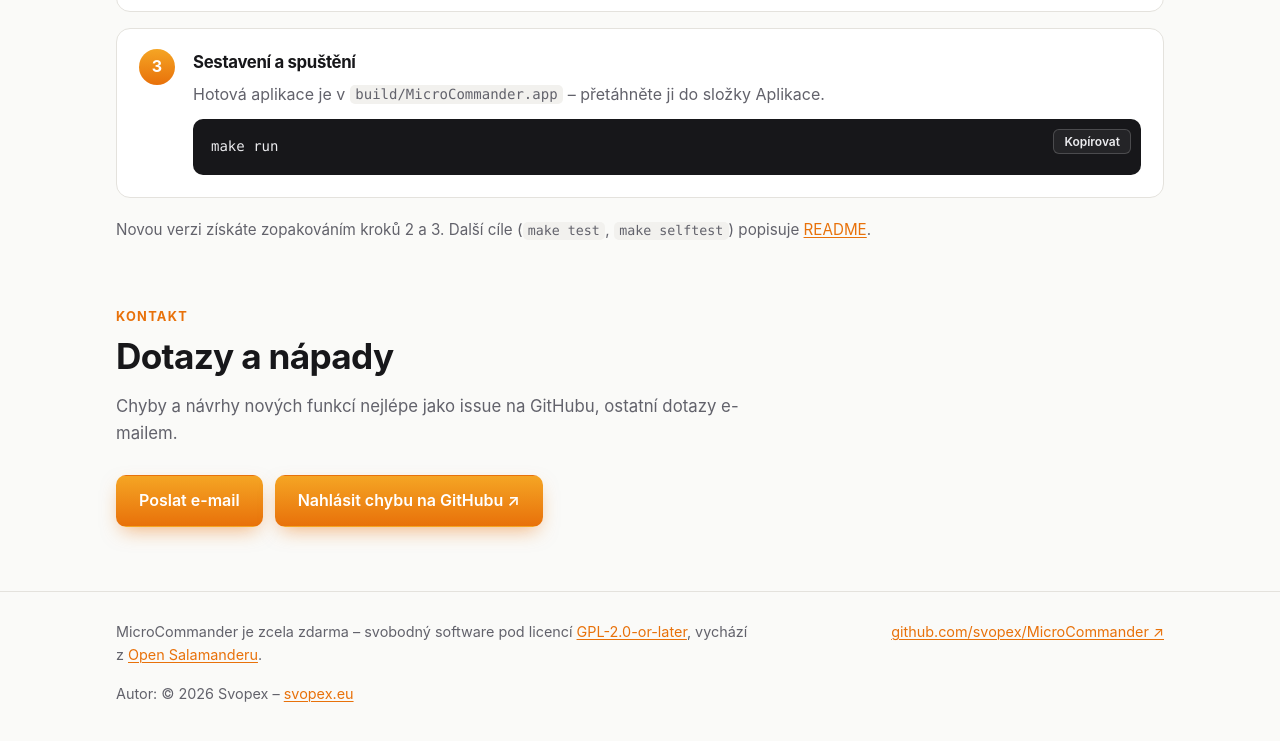
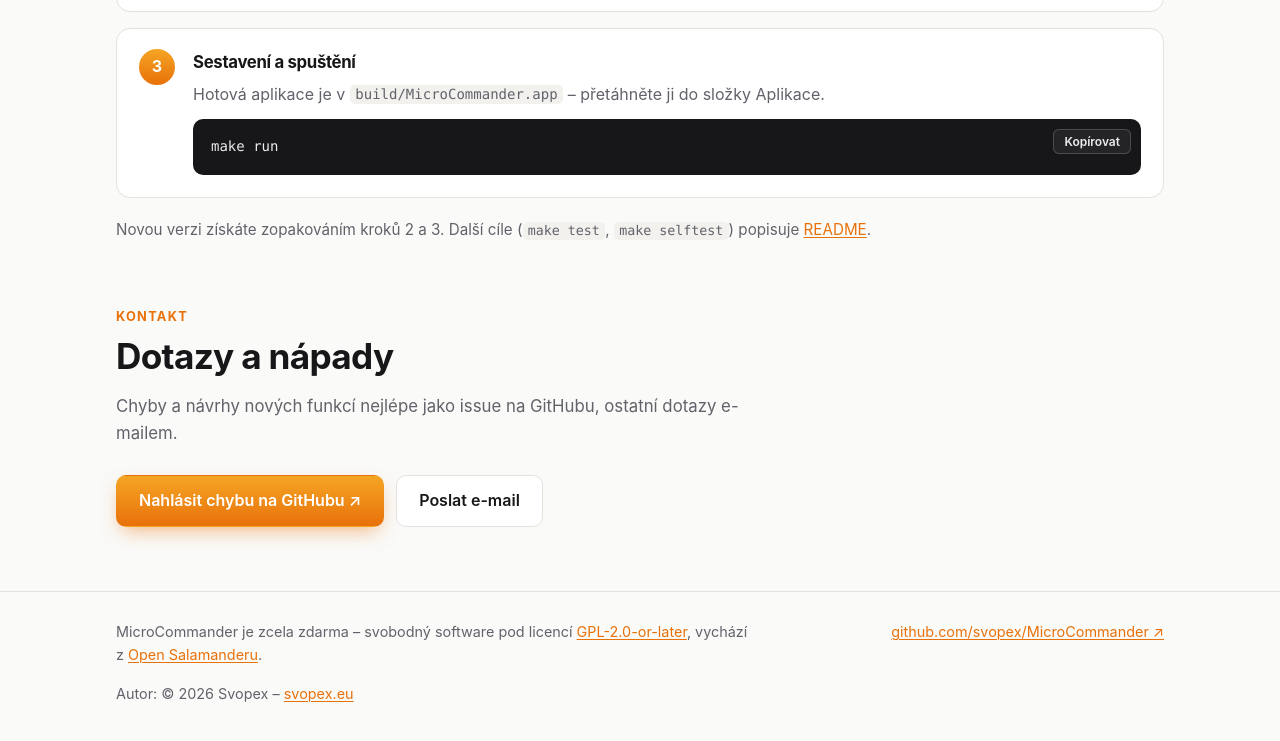
Before and after one commit to svopex/MicroCommander, a plain HTML site: page index.html in a window 1280 px wide. Shown: the part 3342-4083 px from the top of the page. Drawn offline with Linux system fonts and the light colour scheme.

Commit message:
Řadí na webu jako první zvýrazněné tlačítko Nahlásit chybu na GitHubu, Poslat e-mail je druhé a nezvýrazněné.

```diff
--- a/index.html
+++ b/index.html
@@ -247,8 +247,8 @@ cd MicroCommander-main</code></pre>
       <p class="section-lead">Chyby a návrhy nových funkcí nejlépe jako issue na GitHubu,
         ostatní dotazy e-mailem.</p>
       <div class="contact-actions">
-        <button class="button primary email-btn" type="button" data-email="dWUueGVwb3ZzQHJlZG5hbW1vY29yY2lt">Poslat e-mail</button>
         <a class="button primary" href="https://github.com/svopex/MicroCommander/issues" target="_blank" rel="noopener">Nahlásit chybu na GitHubu ↗</a>
+        <button class="button email-btn" type="button" data-email="dWUueGVwb3ZzQHJlZG5hbW1vY29yY2lt">Poslat e-mail</button>
       </div>
       <noscript><p class="note">Tlačítko pro odeslání e-mailu vyžaduje JavaScript.</p></noscript>
     </section>
```
Also changed, not shown: 1 other file.
